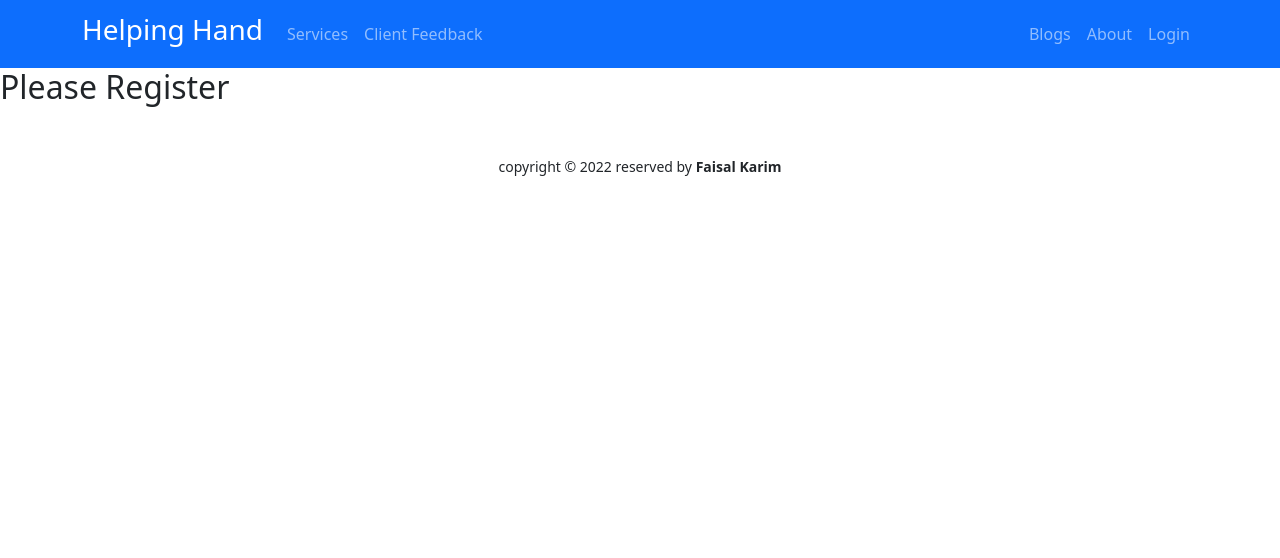
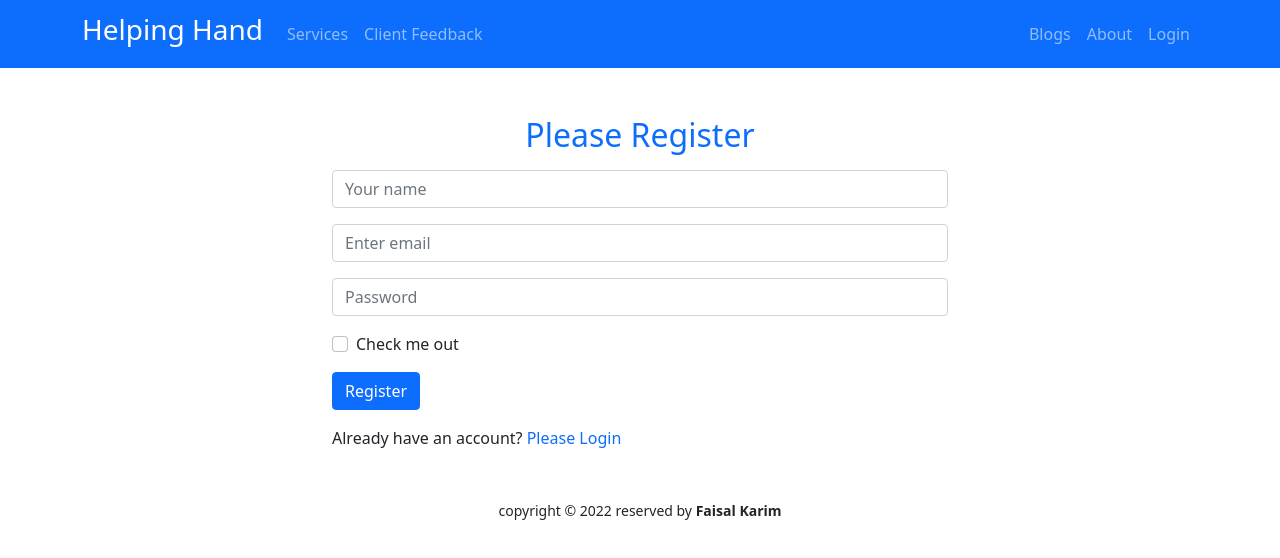
Before and after one commit to faisalkn-71/halping-hand, a React (Create React App) app: page /register in a window 1280 px wide. Shown: the top 558 px of the page. Built offline with nearby package versions, Linux system fonts and the light colour scheme.

Commit message:
reset-password

```diff
--- a/src/Pages/Login/Login/Login.js
+++ b/src/Pages/Login/Login/Login.js
@@ -1,7 +1,7 @@
 import React from 'react';
 import { Button, Form } from 'react-bootstrap';
 import { useNavigate } from 'react-router-dom';
-import { useSignInWithEmailAndPassword } from 'react-firebase-hooks/auth';
+import { useSendPasswordResetEmail, useSignInWithEmailAndPassword } from 'react-firebase-hooks/auth';
 import auth from '../../../firebase.init';
 
 const Login = () => {
@@ -17,6 +17,8 @@ const Login = () => {
         error,
       ] =  useSignInWithEmailAndPassword(auth);
 
+      const [sendPasswordResetEmail, sending] = useSendPasswordResetEmail(auth);
+
       let errorElement;
       if(error){
           errorElement = <p className='text-danger'>Error: {error.message}</p>
@@ -30,10 +32,16 @@ const Login = () => {
         event.preventDefault();
 
         const email = event.target.email.value;
-        const password = event.target.email.value;
+        const password = event.target.password.value;
 
         signInWithEmailAndPassword(email, password)
 
+    }
+
+    const handleResetPassword = async(event) => {
+        const email = event.target.email.value;
+        await sendPasswordResetEmail(email);
+        alert('Sent email');
     }
     return (
         <div className='container w-50 mx-atuo mt-5'>
@@ -52,10 +60,12 @@ const Login = () => {
                 <Form.Group className="mb-3" controlId="formBasicCheckbox">
                     <Form.Check type="checkbox" label="Check me out" />
                 </Form.Group>
+                {errorElement}
                 <Button variant="primary" type="submit">
                     Login
                 </Button>
             </Form>
+            <p className='mt-3'><span onClick={navigateRegister} style={{cursor: 'pointer'}} className='text-primary'>Forget Password?</span></p>
             <p className='mt-3'>New to Helping Hand? <span onClick={navigateRegister} style={{cursor: 'pointer'}} className='text-primary'>Please Register</span></p>
         </div>
     );
--- a/src/Pages/Login/Register/Register.js
+++ b/src/Pages/Login/Register/Register.js
@@ -1,9 +1,63 @@
 import React from 'react';
+import { Button, Form } from 'react-bootstrap';
+import { useCreateUserWithEmailAndPassword } from 'react-firebase-hooks/auth';
+import { useNavigate } from 'react-router-dom';
+import auth from '../../../firebase.init';
 
 const Register = () => {
+    const navigate = useNavigate();
+
+    const navigateLogin =() => {
+        navigate('/login')
+    }
+
+    const [
+        createUserWithEmailAndPassword,
+        user,
+        loading,
+        error,
+      ] = useCreateUserWithEmailAndPassword(auth);
+
+      if(user){
+          navigate('/home')
+      }
+
+    const handleRegister = event => {
+        event.preventDefault();
+        const name = event.target.name.value;
+        const email = event.target.email.value;
+        const password = event.target.password.value;
+
+        createUserWithEmailAndPassword(email, password)
+
+    }
     return (
-        <div>
-            <h2>Please Register</h2>
+        <div className='container w-50 mx-atuo mt-5'>
+            <h2 className='text-primary text-center mb-3'>Please Register</h2>
+            <Form onSubmit={handleRegister}>
+                <Form.Group className="mb-3" controlId="formBasicEmail">
+
+                    <Form.Control type="text" name='name' placeholder="Your name" required/>
+
+                </Form.Group>
+                <Form.Group className="mb-3" controlId="formBasicEmail">
+
+                    <Form.Control type="email" name='email' placeholder="Enter email" required/>
+
+                </Form.Group>
+
+                <Form.Group className="mb-3" controlId="formBasicPassword">
+
+                    <Form.Control type="password" name='password' placeholder="Password" required/>
+                </Form.Group>
+                <Form.Group className="mb-3" controlId="formBasicCheckbox">
+                    <Form.Check type="checkbox" label="Check me out" />
+                </Form.Group>
+                <Button variant="primary" type="submit">
+                    Register
+                </Button>
+            </Form>
+            <p className='mt-3'>Already have an account? <span onClick={navigateLogin} style={{cursor: 'pointer'}} className='text-primary'>Please Login</span></p>
         </div>
     );
 };
```
